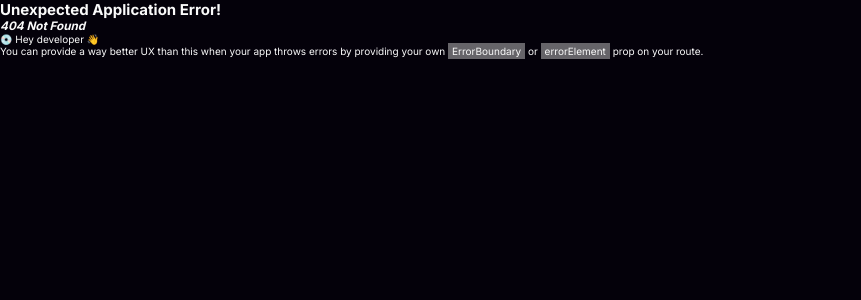
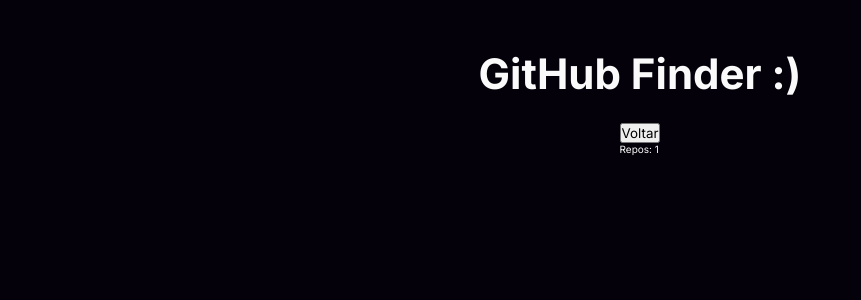
Before and after one commit to aleanrocha/github-finder, a React (Vite) app: page /repos/1 in a window 1280 px wide. Before the commit this address had no page. Shown: the top 300 px of the page, without its empty margins (0-861 px from the left). Built offline with nearby package versions, Linux system fonts and the light colour scheme.

Commit message:
initial repositories screen

```diff
--- /dev/null
+++ b/src/components/BackBtn/index.tsx
@@ -0,0 +1,8 @@
+import { useNavigate } from 'react-router-dom'
+
+import { Button } from './styles'
+
+export const BackBtn = () => {
+  const navigate = useNavigate()
+  return <Button onClick={() => navigate(-1)}>Voltar</Button>
+}
--- /dev/null
+++ b/src/components/BackBtn/styles.tsx
@@ -0,0 +1,3 @@
+import styled from 'styled-components'
+
+export const Button = styled.button``
--- a/src/components/User/index.tsx
+++ b/src/components/User/index.tsx
@@ -32,7 +32,7 @@
           <Text>{following}</Text>
         </div>
       </Wrapper>
-      <Link to={'/repos'}>Ver melhores projetos</Link>
+      <Link to={`/repos/${login}`}>Ver melhores projetos</Link>
     </UserContainer>
   )
 }
--- a/src/main.tsx
+++ b/src/main.tsx
@@ -4,6 +4,7 @@
 
 import { Layout } from './layout/index.tsx'
 import { Home } from './screens/Home'
+import { Projects } from './screens/Projects'
 import GlobalStyles from './styles/GlobalStyles.ts'
 
 const router = createBrowserRouter([
@@ -14,6 +15,10 @@
       {
         path: '/',
         element: <Home />
+      },
+      {
+        path: '/repos/:username',
+        element: <Projects />
       }
     ]
   }
--- /dev/null
+++ b/src/screens/Projects/index.tsx
@@ -0,0 +1,16 @@
+import { useState, useEffect } from 'react'
+import { useParams } from 'react-router-dom'
+
+import { BackBtn } from '../../components/BackBtn'
+import { ProjectsContainer } from './styles'
+
+export const Projects = () => {
+  const { username } = useParams()
+
+  return (
+    <ProjectsContainer>
+      <BackBtn />
+      <div>Repos: {username}</div>
+    </ProjectsContainer>
+  )
+}
--- /dev/null
+++ b/src/screens/Projects/styles.ts
@@ -0,0 +1,3 @@
+import styled from 'styled-components'
+
+export const ProjectsContainer = styled.div``
```
